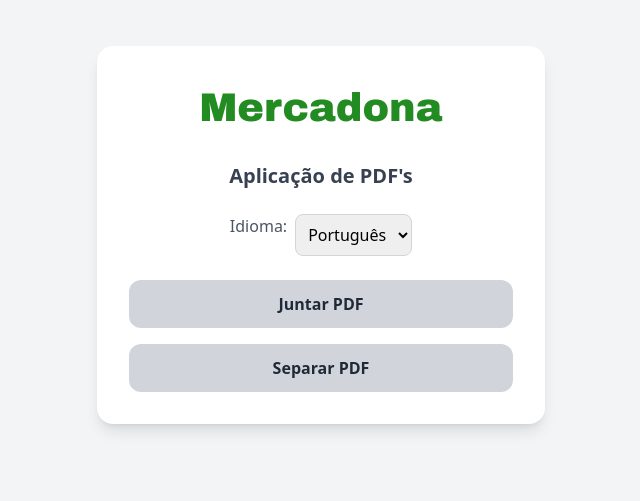
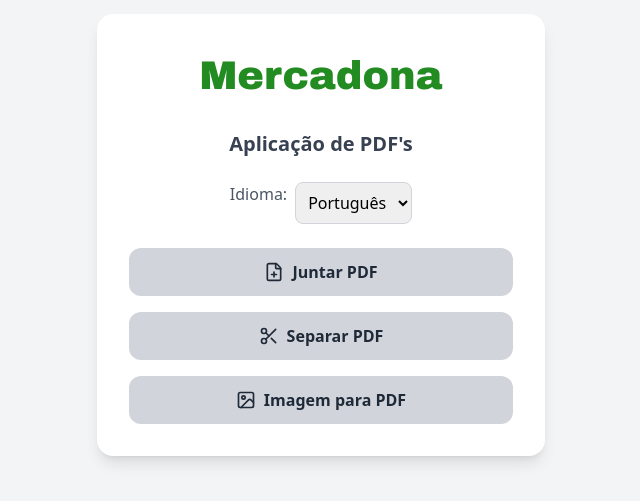
Before and after one commit to andrepe-ux/menupdf, a plain HTML site: page index.html in a window 1280 px wide. Shown: the part 165-666 px from the top of the page, without its empty margins (319-959 px from the left). Drawn offline with nearby package versions, Linux system fonts and the light colour scheme.

Commit message:
Add files via upload

```diff
--- a/index.html
+++ b/index.html
@@ -4,9 +4,14 @@
   <meta charset="UTF-8" />
   <meta name="viewport" content="width=device-width, initial-scale=1.0" />
   <title>Aplicação de PDF's</title>
+
+  <!-- Favicon PDF -->
+  <link rel="icon" type="image/png" href="https://upload.wikimedia.org/wikipedia/commons/8/87/PDF_file_icon.svg" />
+
   <script src="https://cdn.tailwindcss.com"></script>
+  <!-- Lucide Icons -->
+  <script src="https://unpkg.com/lucide@latest"></script>
   <style>
-    /* Fonte estilizada para o logo Mercadona */
     .logo-text {
       font-family: 'Arial Black', Arial, sans-serif;
       color: #228B22; /* verde Mercadona */
@@ -40,12 +45,19 @@
     <!-- Botões -->
     <div class="space-y-4">
       <a href="https://andrepe-ux.github.io/andre/" target="_blank"
-         class="block w-full bg-gray-300 hover:bg-gray-400 text-gray-800 font-semibold py-3 rounded-xl transition">
+         class="flex items-center justify-center gap-2 w-full bg-gray-300 hover:bg-gray-400 text-gray-800 font-semibold py-3 rounded-xl transition">
+        <i data-lucide="file-plus" class="w-5 h-5"></i>
         <span id="btnJuntar">Juntar PDF</span>
       </a>
       <a href="https://andrepe-ux.github.io/Separa_PDF/" target="_blank"
-         class="block w-full bg-gray-300 hover:bg-gray-400 text-gray-800 font-semibold py-3 rounded-xl transition">
+         class="flex items-center justify-center gap-2 w-full bg-gray-300 hover:bg-gray-400 text-gray-800 font-semibold py-3 rounded-xl transition">
+        <i data-lucide="scissors" class="w-5 h-5"></i>
         <span id="btnSeparar">Separar PDF</span>
+      </a>
+      <a href="https://andrepe-ux.github.io/imagemtopdf/" target="_blank"
+         class="flex items-center justify-center gap-2 w-full bg-gray-300 hover:bg-gray-400 text-gray-800 font-semibold py-3 rounded-xl transition">
+        <i data-lucide="image" class="w-5 h-5"></i>
+        <span id="btnImagem">Imagem para PDF</span>
       </a>
     </div>
 
@@ -57,17 +69,20 @@
     const titulo = document.getElementById("titulo");
     const btnJuntar = document.getElementById("btnJuntar");
     const btnSeparar = document.getElementById("btnSeparar");
+    const btnImagem = document.getElementById("btnImagem");
 
     const traducoes = {
       pt: {
-        titulo: "Aplicação Interna de PDF's",
+        titulo: "Aplicação de PDF's",
         juntar: "Juntar PDF",
-        separar: "Separar PDF"
+        separar: "Separar PDF",
+        imagem: "Imagem para PDF"
       },
       es: {
-        titulo: "Aplicación Interna de PDF's",
+        titulo: "Aplicación de PDF's",
         juntar: "Unir PDF",
-        separar: "Separar PDF"
+        separar: "Separar PDF",
+        imagem: "Imagen a PDF"
       }
     };
 
@@ -76,7 +91,11 @@
       titulo.textContent = traducoes[lang].titulo;
       btnJuntar.textContent = traducoes[lang].juntar;
       btnSeparar.textContent = traducoes[lang].separar;
+      btnImagem.textContent = traducoes[lang].imagem;
     });
+
+    // Inicializa os ícones Lucide
+    lucide.createIcons();
   </script>
 
 </body>
```
